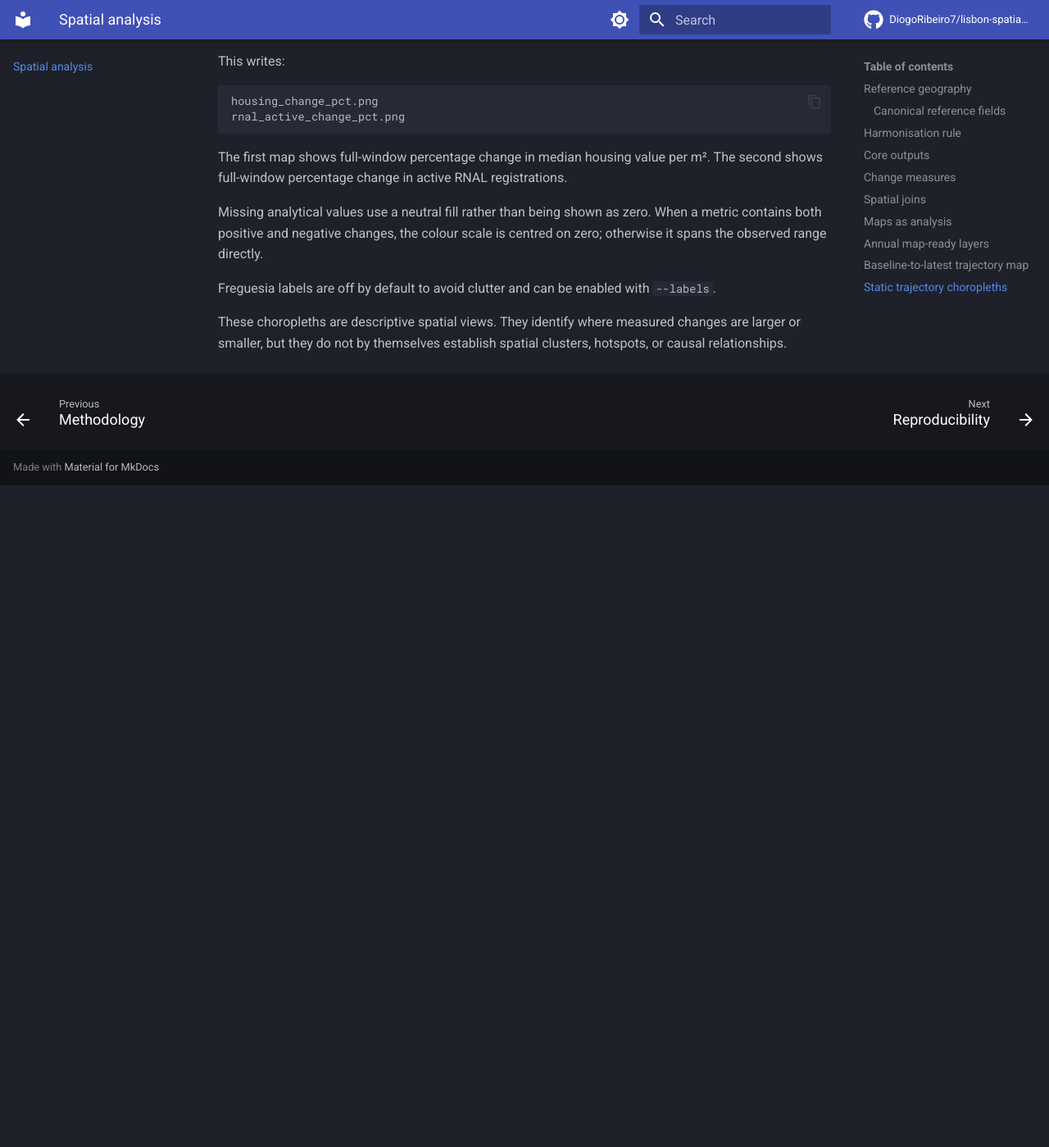
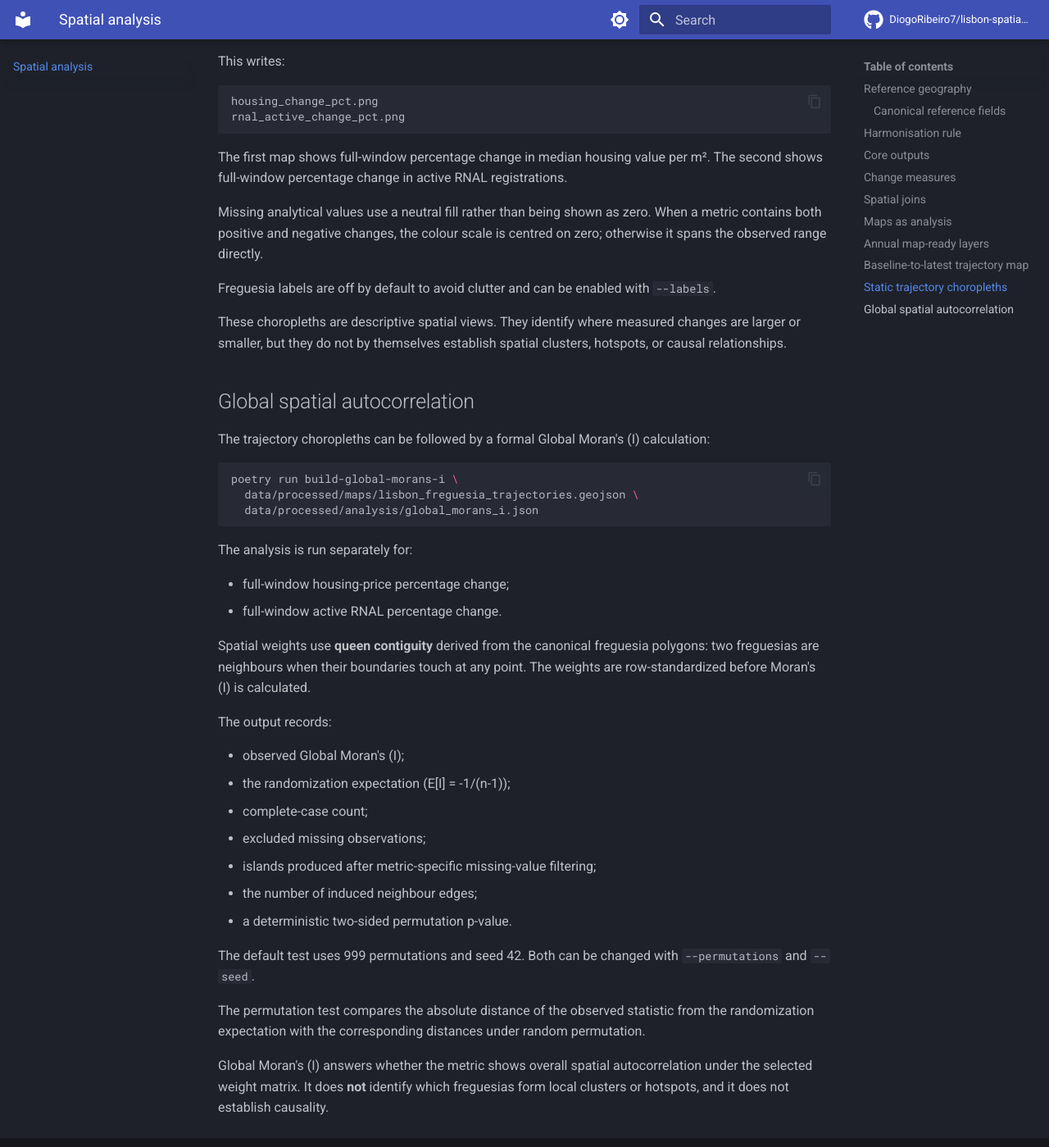
Before and after one commit to DiogoRibeiro7/lisbon-spatial-dynamics, an MkDocs documentation site: the page built from docs/spatial-analysis.md, in a window 1280 px wide and 1400 px high, scrolled down 4720 px. Shown: the whole window at 82% size. Built offline with MkDocs 1.6.1 and Material for MkDocs 9.7.7, drawn with Linux system fonts in a browser that asks for light colours; comment, search, counter and statistics services are not loaded; before the commit the page ends 5312 px from its top, so only the background shows below that.

Commit message:
docs: document global spatial autocorrelation

````diff
--- a/docs/spatial-analysis.md
+++ b/docs/spatial-analysis.md
@@ -183,3 +183,37 @@ Missing analytical values use a neutral fill rather than being shown as zero. Wh
 Freguesia labels are off by default to avoid clutter and can be enabled with `--labels`.
 
 These choropleths are descriptive spatial views. They identify where measured changes are larger or smaller, but they do not by themselves establish spatial clusters, hotspots, or causal relationships.
+
+
+## Global spatial autocorrelation
+
+The trajectory choropleths can be followed by a formal Global Moran's (I) calculation:
+
+```bash
+poetry run build-global-morans-i \
+  data/processed/maps/lisbon_freguesia_trajectories.geojson \
+  data/processed/analysis/global_morans_i.json
+```
+
+The analysis is run separately for:
+
+- full-window housing-price percentage change;
+- full-window active RNAL percentage change.
+
+Spatial weights use **queen contiguity** derived from the canonical freguesia polygons: two freguesias are neighbours when their boundaries touch at any point. The weights are row-standardized before Moran's (I) is calculated.
+
+The output records:
+
+- observed Global Moran's (I);
+- the randomization expectation (E[I] = -1/(n-1));
+- complete-case count;
+- excluded missing observations;
+- islands produced after metric-specific missing-value filtering;
+- the number of induced neighbour edges;
+- a deterministic two-sided permutation p-value.
+
+The default test uses 999 permutations and seed 42. Both can be changed with `--permutations` and `--seed`.
+
+The permutation test compares the absolute distance of the observed statistic from the randomization expectation with the corresponding distances under random permutation.
+
+Global Moran's (I) answers whether the metric shows overall spatial autocorrelation under the selected weight matrix. It does **not** identify which freguesias form local clusters or hotspots, and it does not establish causality.
````
